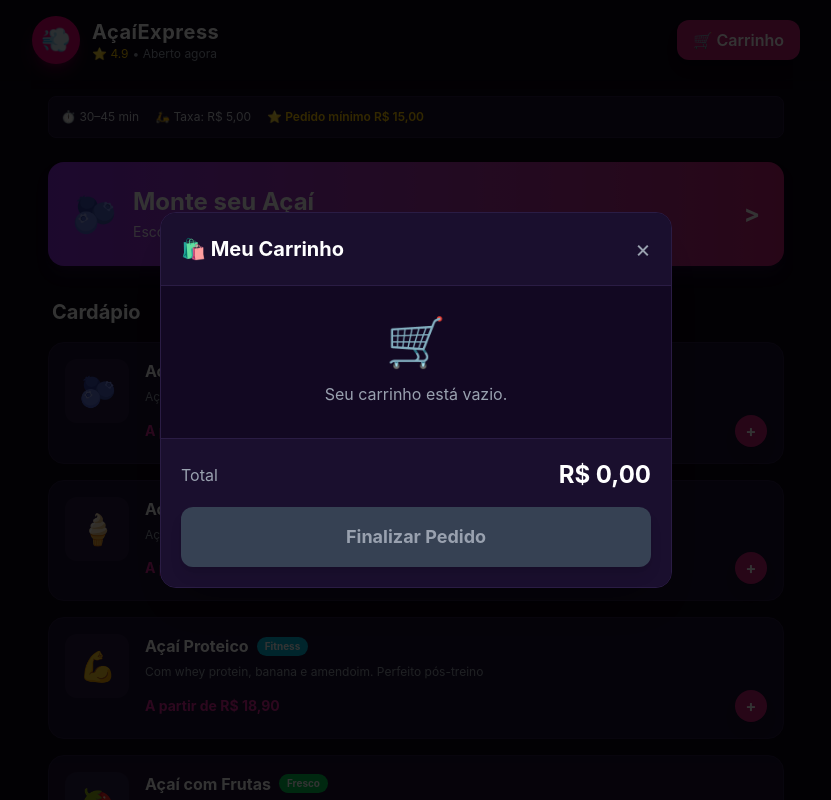
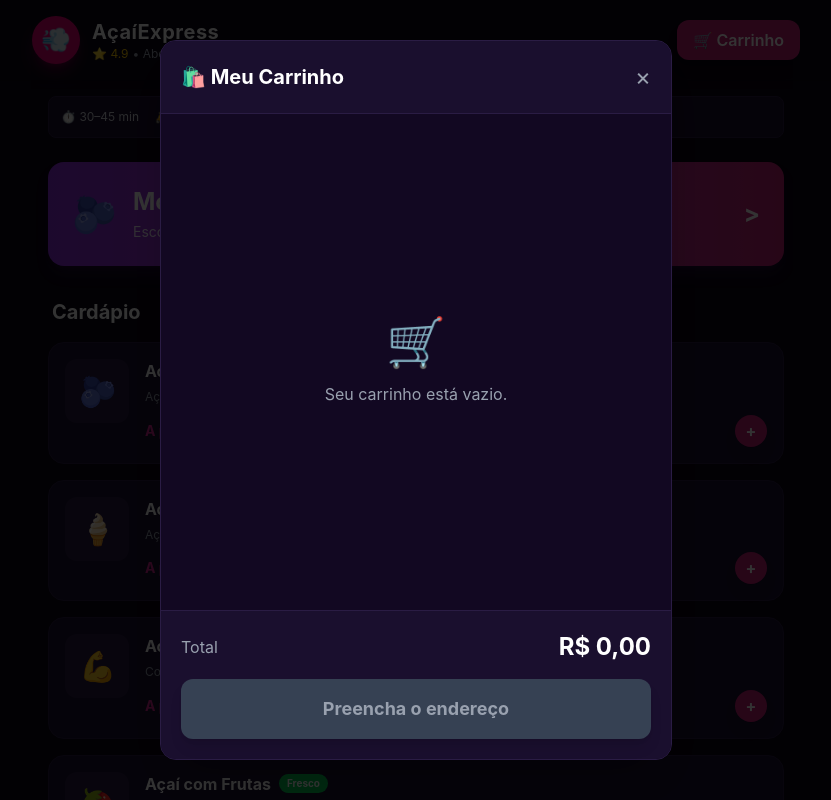
Before and after one commit to johnatanivini/acai-express, a Nuxt app: page / in a window 1280 px wide. Both pictures are taken after a click on the button "🛒 Carrinho". Shown: the top 800 px of the page, without its empty margins (224-1055 px from the left). Built offline with nearby package versions, Linux system fonts and the light colour scheme.

Commit message:
Add address client o checkout

```diff
--- a/app/components/CartModal.vue
+++ b/app/components/CartModal.vue
@@ -1,8 +1,8 @@
 <template>
   <div v-if="isCartModalOpen" class="fixed inset-0 bg-black/80 flex justify-center items-end sm:items-center z-50 p-0 sm:p-4 transition-opacity">
-    <div class="bg-[#120822] sm:rounded-2xl rounded-t-2xl max-w-lg w-full h-[85vh] sm:h-auto sm:max-h-[90vh] flex flex-col text-white shadow-2xl overflow-hidden border border-[#2a1c44]">
+    <div class="bg-[#120822] sm:rounded-2xl rounded-t-2xl max-w-lg w-full h-[90vh] flex flex-col text-white shadow-2xl overflow-hidden border border-[#2a1c44]">
 
-      <div class="p-5 flex justify-between items-center border-b border-[#2a1c44] bg-[#1a0f2e]">
+      <div class="p-5 flex justify-between items-center border-b border-[#2a1c44] bg-[#1a0f2e] shrink-0">
         <h2 class="text-xl font-bold flex items-center gap-2">🛍️ Meu Carrinho</h2>
         <button @click="isCartModalOpen = false" class="text-gray-400 hover:text-white text-2xl">&times;</button>
       </div>
@@ -19,11 +19,10 @@
             🗑️
           </button>
 
-          <div class="text-3xl bg-[#2a1c44] w-12 h-12 flex items-center justify-center rounded-lg">{{ item.icon }}</div>
+          <div class="text-3xl bg-[#2a1c44] w-12 h-12 flex items-center justify-center rounded-lg shrink-0">{{ item.icon }}</div>
 
           <div class="flex-grow pr-6">
-            <h3 class="font-bold text-sm">{{ item.name }}
-            <span v-if="item.size">({{ item.size?.name }})</span></h3>
+            <h3 class="font-bold text-sm">{{ item.name }} <span v-if="item.size">({{ item.size?.name }})</span></h3>
             <p class="text-xs text-gray-400 mt-1 leading-relaxed line-clamp-2" v-if="item.extras.length">
               {{ item.extras.map(e => e.name).join(', ') }}
             </p>
@@ -32,22 +31,58 @@
               <span class="text-[#d92794] font-bold">R$ {{ (item.unitPrice * item.quantity).toFixed(2).replace('.', ',') }}</span>
 
               <div class="flex items-center gap-3 bg-[#120822] rounded-lg p-1 border border-[#2a1c44]">
-                <button @click="updateQuantity(item.cartId, -1)" class="w-6 h-6 rounded-md bg-[#2a1c44] flex items-center justify-center hover:bg-[#4a3275]">-</button>
+                <button @click="updateQuantity(item.cartId, -1)" class="w-6 h-6 rounded-md bg-[#2a1c44] flex items-center justify-center hover:bg-[#4a3275] transition-colors">-</button>
                 <span class="text-sm font-bold w-4 text-center">{{ item.quantity }}</span>
-                <button @click="updateQuantity(item.cartId, 1)" class="w-6 h-6 rounded-md bg-[#2a1c44] flex items-center justify-center hover:bg-[#4a3275]">+</button>
+                <button @click="updateQuantity(item.cartId, 1)" class="w-6 h-6 rounded-md bg-[#2a1c44] flex items-center justify-center hover:bg-[#4a3275] transition-colors">+</button>
               </div>
             </div>
           </div>
         </div>
+
+       <div v-if="address" class="mt-6 border-t border-[#2a1c44] pt-6">
+          <h3 class="font-bold text-lg mb-4 flex items-center gap-2">📍 Onde vamos entregar?</h3>
+          <div class="space-y-3">
+            <input
+              v-model="address.rua"
+              type="text"
+              placeholder="Rua / Avenida"
+              class="w-full bg-[#1c1132] border border-[#2a1c44] rounded-xl p-3 text-white placeholder-gray-500 focus:outline-none focus:border-[#d92794] transition-colors"
+            >
+            <div class="flex gap-3">
+              <input
+                v-model="address.numero"
+                type="text"
+                placeholder="Número"
+                class="w-1/3 bg-[#1c1132] border border-[#2a1c44] rounded-xl p-3 text-white placeholder-gray-500 focus:outline-none focus:border-[#d92794] transition-colors"
+              >
+              <input
+                v-model="address.bairro"
+                type="text"
+                placeholder="Bairro"
+                class="w-2/3 bg-[#1c1132] border border-[#2a1c44] rounded-xl p-3 text-white placeholder-gray-500 focus:outline-none focus:border-[#d92794] transition-colors"
+              >
+            </div>
+            <input
+              v-model="address.complemento"
+              type="text"
+              placeholder="Complemento (Apto, Bloco, etc - Opcional)"
+              class="w-full bg-[#1c1132] border border-[#2a1c44] rounded-xl p-3 text-white placeholder-gray-500 focus:outline-none focus:border-[#d92794] transition-colors"
+            >
+          </div>
+        </div>
       </div>
 
-      <div class="p-5 border-t border-[#2a1c44] bg-[#1a0f2e]">
+      <div class="p-5 border-t border-[#2a1c44] bg-[#1a0f2e] shrink-0">
         <div class="flex justify-between items-center mb-4">
           <span class="text-gray-400">Total</span>
           <span class="text-2xl font-bold">R$ {{ cartTotal.toFixed(2).replace('.', ',') }}</span>
         </div>
-        <button @click="checkoutWhatsApp" :disabled="cart.length === 0" class="w-full bg-[#c31f75] hover:bg-[#a1165e] disabled:bg-gray-700 disabled:text-gray-400 py-4 rounded-xl font-bold text-lg transition-colors flex justify-center items-center gap-2 shadow-lg">
-          Finalizar Pedido
+        <button
+          @click="checkoutWhatsApp"
+          :disabled="cart.length === 0 || !isAddressValid"
+          class="w-full bg-[#c31f75] hover:bg-[#a1165e] disabled:bg-gray-700 disabled:text-gray-400 py-4 rounded-xl font-bold text-lg transition-colors flex justify-center items-center gap-2 shadow-lg"
+        >
+          {{ isAddressValid ? 'Finalizar Pedido' : 'Preencha o endereço' }}
         </button>
       </div>
     </div>
@@ -55,5 +90,16 @@
 </template>
 
 <script setup>
-const { cart, cartTotal, isCartModalOpen, removeFromCart, updateQuantity, checkoutWhatsApp } = useCart()
+import { computed } from 'vue'
+
+const { cart, cartTotal, isCartModalOpen, removeFromCart, updateQuantity, checkoutWhatsApp, address } = useCart()
+
+// Regra para liberar o botão: Rua, Número e Bairro precisam estar preenchidos
+const isAddressValid = computed(() => {
+  if (!address.value) return false // Proteção extra
+
+  return address.value.rua?.trim() !== '' &&
+         address.value.numero?.trim() !== '' &&
+         address.value.bairro?.trim() !== ''
+})
 </script>
--- a/app/composables/UserCart.js
+++ b/app/composables/UserCart.js
@@ -7,7 +7,14 @@ export const useCart = () => {
   const isBuilderModalOpen = useState('isBuilderModalOpen', () => false)
   const currentProduct = useState('currentProduct', () => null)
 
-  // 1. Carrega o carrinho do cache do navegador quando o app inicia no cliente
+  // Novo estado para o endereço
+  const address = useState('address', () => ({
+    rua: '',
+    numero: '',
+    bairro: '',
+    complemento: ''
+  }))
+
   onMounted(() => {
     const savedCart = localStorage.getItem('acai_express_cart')
     if (savedCart) {
@@ -15,8 +22,6 @@ export const useCart = () => {
     }
   })
 
-  // 2. Fica escutando qualquer mudança no carrinho e salva no cache automaticamente
-  // O { deep: true } é essencial para ele perceber mudanças dentro dos objetos (como quantidade)
   watch(cart, (newCart) => {
     localStorage.setItem('acai_express_cart', JSON.stringify(newCart))
   }, { deep: true })
@@ -53,23 +58,44 @@ export const useCart = () => {
   }
 
   const checkoutWhatsApp = () => {
-    let text = "🛵 *Novo Pedido - Açaí Express*\n\n"
+    // Usar um Array garante que as quebras de linha sejam processadas corretamente
+    const lines = []
+
+    lines.push("🛵 *Novo Pedido - Açaí Express*")
+    lines.push("") // Linha em branco
+
     cart.value.forEach((item) => {
-      text += `*${item.quantity}x ${item.name} (${item.size.name})*\n`
+      // Proteção extra com ?. no tamanho caso algum item antigo esteja no cache
+      lines.push(`*${item.quantity}x ${item.name} (${item.size?.name || ''})*`)
+
       if (item.extras && item.extras.length > 0) {
         const extraNames = item.extras.map(e => e.name).join(', ')
-        text += `   ↳ Extras: ${extraNames}\n`
+        lines.push(`   ↳ Extras: ${extraNames}`)
       }
-      text += `   ↳ Valor: R$ ${(item.unitPrice * item.quantity).toFixed(2).replace('.', ',')}\n\n`
+      lines.push(`   ↳ Valor: R$ ${(item.unitPrice * item.quantity).toFixed(2).replace('.', ',')}`)
+      lines.push("") // Linha em branco separando os produtos
     })
-    text += `*Total do Pedido: R$ ${cartTotal.value.toFixed(2).replace('.', ',')}*`
 
-    const phone = "5511999999999" // Substitua pelo seu número
-    const url = `https://wa.me/${phone}?text=${encodeURIComponent(text)}`
+    // Adiciona o endereço
+    lines.push("📍 *Endereço de Entrega:*")
+    lines.push(`${address.value.rua}, ${address.value.numero}`)
+    lines.push(`Bairro: ${address.value.bairro}`)
+    if (address.value.complemento) {
+      lines.push(`Complemento: ${address.value.complemento}`)
+    }
+
+    lines.push("") // Linha em branco
+    lines.push(`*Total do Pedido: R$ ${cartTotal.value.toFixed(2).replace('.', ',')}*`)
+
+    const phone = "5511999999999" // Não esqueça de colocar seu número aqui
+
+    // Junta tudo com quebra de linha e converte no formato perfeito para URLs
+    const text = encodeURIComponent(lines.join('\n'))
+    const url = `https://wa.me/${phone}?text=${text}`
+
     window.open(url, '_blank')
 
-    // 3. Limpa o carrinho e fecha o modal após enviar o pedido
-    // Como o 'watch' está ativo, o localStorage também será esvaziado automaticamente
+    // Limpa o estado e o carrinho
     cart.value = []
     isCartModalOpen.value = false
   }
@@ -80,6 +106,7 @@ export const useCart = () => {
     isCartModalOpen,
     isBuilderModalOpen,
     currentProduct,
+    address, // Exportando o endereço para o Modal usar
     addToCart,
     removeFromCart,
     updateQuantity,
```
